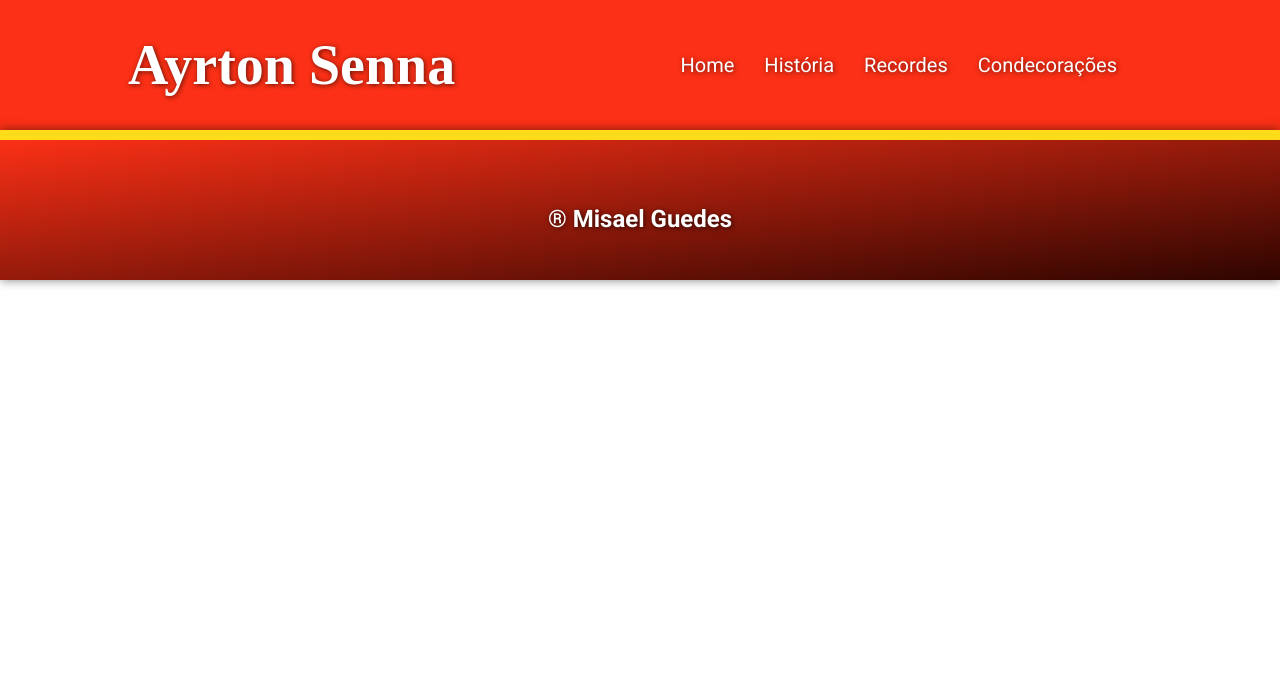
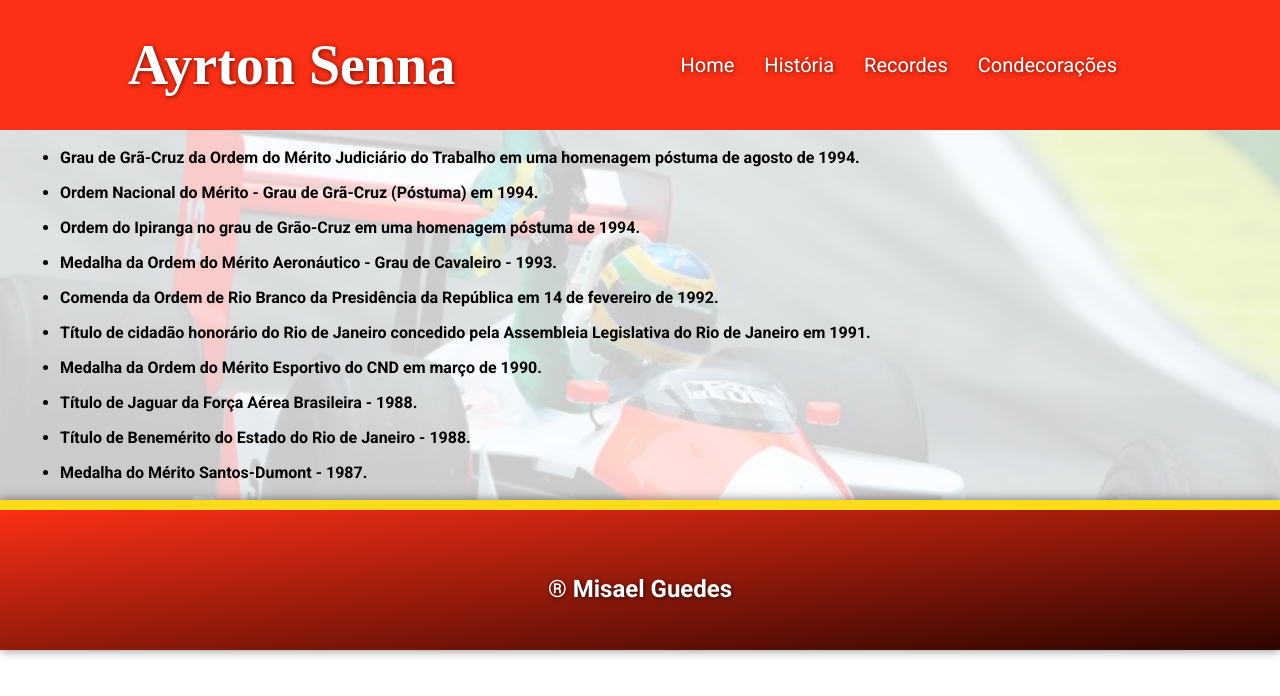
Before and after one commit to misaelguedes/Ayrton-Senna, a React (Create React App) app: page /condecoracoes in a window 1280 px wide. Shown: the top 696 px of the page. Built offline with nearby package versions, Linux system fonts and the light colour scheme; a web font is replaced by a local one.

Commit message:
Criando a página Condecorações

```diff
--- /dev/null
+++ b/src/pages/Condecoracoes/Condecoracoes.css
@@ -0,0 +1,11 @@
+.condecoracoes {
+    background-image: url('../../images/senna-formula1.jpg');
+    background-attachment: fixed;
+    background-size: cover;
+    background-position: center;
+}
+
+.condec {
+    font-weight: bold;
+    line-height: 35px;
+}
--- /dev/null
+++ b/src/pages/Condecoracoes/index.js
@@ -0,0 +1,22 @@
+import './Condecoracoes.css'
+
+export default function Condecoracoes() {
+    return (
+        <div className='condecoracoes'>
+            <section className='condec'>
+                <ul>
+                    <li>Grau de Grã-Cruz da Ordem do Mérito Judiciário do Trabalho em uma homenagem póstuma de agosto de 1994.</li>
+                    <li>Ordem Nacional do Mérito - Grau de Grã-Cruz (Póstuma) em 1994.</li>
+                    <li>Ordem do Ipiranga no grau de Grão-Cruz em uma homenagem póstuma de 1994.</li>
+                    <li>Medalha da Ordem do Mérito Aeronáutico - Grau de Cavaleiro - 1993.</li>
+                    <li>Comenda da Ordem de Rio Branco da Presidência da República em 14 de fevereiro de 1992.</li>
+                    <li>Título de cidadão honorário do Rio de Janeiro concedido pela Assembleia Legislativa do Rio de Janeiro em 1991.</li>
+                    <li>Medalha da Ordem do Mérito Esportivo do CND em março de 1990.</li>
+                    <li>Título de Jaguar da Força Aérea Brasileira - 1988.</li>
+                    <li>Título de Benemérito do Estado do Rio de Janeiro - 1988.</li>
+                    <li>Medalha do Mérito Santos-Dumont - 1987.</li>
+                </ul>
+            </section>
+        </div>
+    )
+}
--- a/src/routes.js
+++ b/src/routes.js
@@ -3,6 +3,7 @@
 import Header from './components/Header'
 import Home from './pages/Home'
 import Recordes from './pages/Recordes'
+import Condecoracoes from './pages/Condecoracoes'
 import Footer from './components/Footer'
 
 export default function RoutesApp() {
@@ -12,6 +13,7 @@
             <Routes>
                 <Route path='/' element={<Home/>}/>
                 <Route path='/recordes' element={<Recordes/>}/>
+                <Route path='/condecoracoes' element={<Condecoracoes/>}/>
             </Routes>
             <Footer/>
         </BrowserRouter>
```
